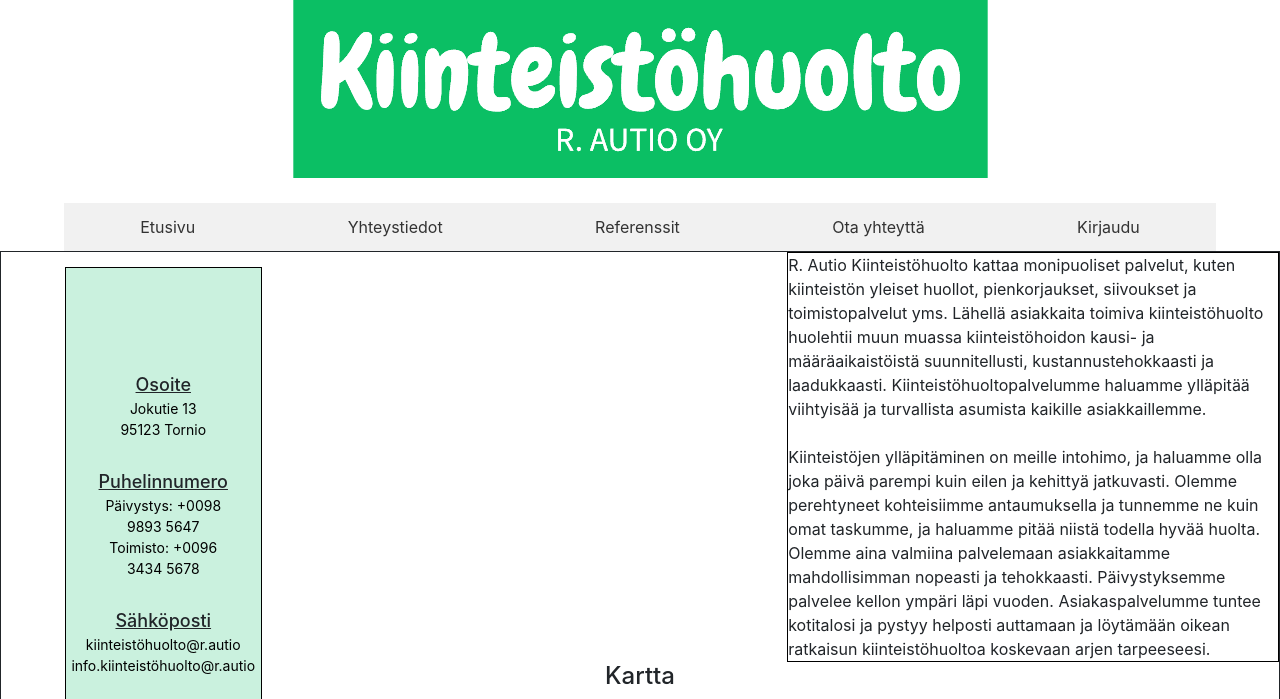
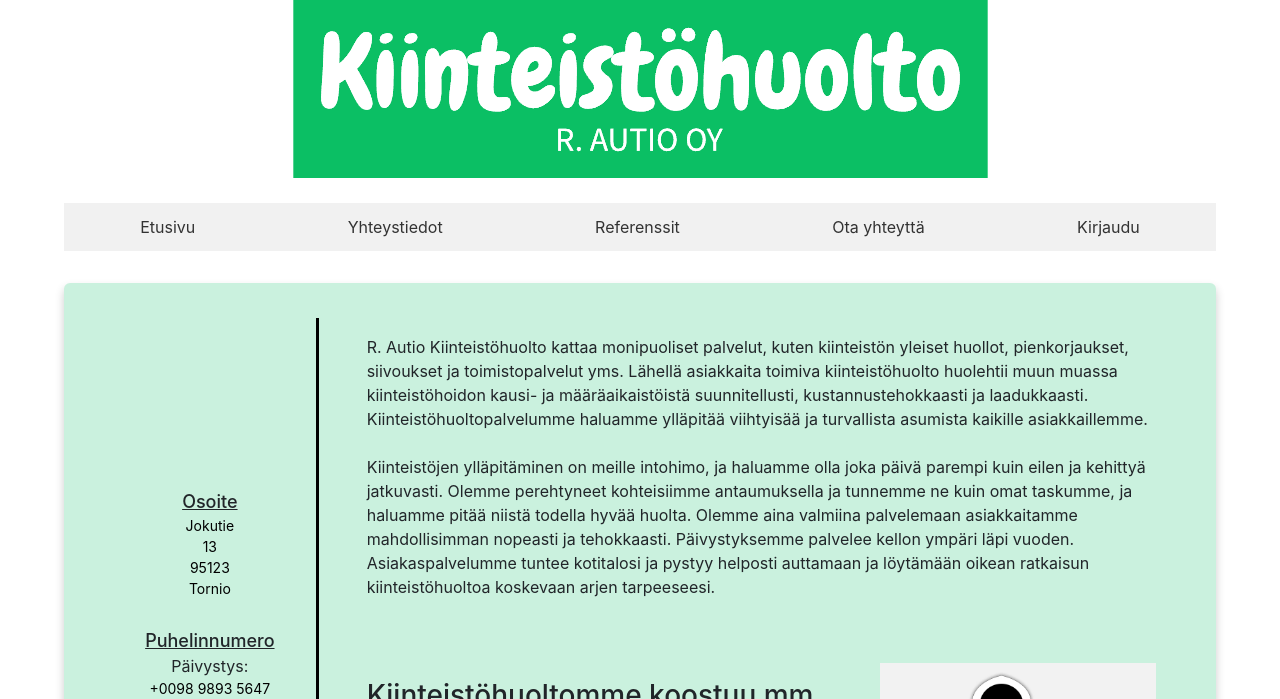
Before and after one commit to vlampsij/Ryhma-rama, a PHP site: page / in a window 1280 px wide. Shown: the top 699 px of the page. Run offline with PHP 8.4, Linux system fonts and the light colour scheme; some libraries are stand-ins or nearby versions; grey boxes are pictures that could not be loaded.

Commit message:
päivitystä

```diff
--- a/css/mycss.css
+++ b/css/mycss.css
@@ -1,7 +1,7 @@
 
 nav ul {
-    display: grid;
-    grid-template-columns: auto auto auto auto auto;
+  display: flex;
+  flex-wrap: wrap;
   list-style-type: none;
   margin: 0;
   padding: 0;
@@ -11,7 +11,8 @@ nav ul {
 }
 
 nav li {
-    display: inline-block;
+  flex: auto;
+
 }
 
 nav li a {
@@ -78,38 +79,40 @@ nav ul {
 align-items: center;
 justify-content: center;
 flex-direction: column;
+background: #0bbf6537;
+border-radius: 6px;
+padding: 20px 60px 30px 40px;
+box-shadow: 0 5px 10px rgba(0, 0, 0, 0.2);
+margin-left: 4em;
+margin-right: 4em;
 }
-.toiminnat {grid-area: oikea;}
-.puhelin {grid-area: vasen;}
-.kartta {grid-area: ala;}
 .sisalto{
+flex: auto;
 display: grid;
-  grid:
-  '. vasen oikea oikea . '
-  '. vasen oikea oikea .'
-  '. ala ala ala .';
-  border: solid 1px;
-
+grid-template-columns: auto auto auto;
+width: fit-content;
+margin-left: 4em;
+margin-right: 4em;
+margin-top: 2em;
+margin-bottom: 2em;
+background: #0bbf6537;
+border-radius: 6px;
+padding: 20px 60px 30px 40px;
+box-shadow: 0 5px 10px rgba(0, 0, 0, 0.2);
 }
 .puhelin{
-  border: solid 1px black;
-  margin-right: 30em;
-  margin-left: 4em;
+flex: auto;
+margin-right: 3em;
+margin-bottom: 4em;
 text-align: center;
-}
-.puhelin{
-  width: 25%;
-  height: 125%;
+padding: 25%;
 display: flex;
 flex-direction: column;
 align-items: center;
 justify-content: center;
 margin-top: 15px;
-  position: relative;
-  background-color: #0bbf6537;
-  padding: 10px;
+border-right: solid black;
 }
-
 .puhelin .details{
 margin: 14px;
 text-align: center;
@@ -128,6 +131,11 @@ nav ul {
 font-size: 14px;
 color: #000000;
 }
-.toiminnat{
-  border: solid 1px black;
+.toiminnat {
+  margin-top: 2em;
 }
+#tarra{
+  width: 35%;
+  height: auto;
+  float: right;
+}
--- a/index.html
+++ b/index.html
@@ -42,7 +42,27 @@
       </ul>
     </nav>
     <div class="sisalto">
+      <div class="puhelin">
+        <div class=" details">
+          <div class="otsikko"><u>Osoite</u></div>
+          <div class="text-one">Jokutie 13</div>
+          <div class="text-two">95123 Tornio</div>
+        </div>
+        <div class=" details">
+          <div class="otsikko"><u>Puhelinnumero</u></div>
+          <div class="paivystys"> Päivystys: </div>
+          <div class="text-one">+0098 9893 5647</div>
+          <div class="toimisto"> Toimisto: </div>
+          <div class="text-two">+0096 3434 5678</div>
+        </div>
+        <div class=" details">
+          <div class="otsikko"><u>Sähköposti</u></div>
+          <div class="text-one">kiinteistöhuolto@r.autio</div>
+          <div class="text-two">info.kiinteistöhuolto@r.autio</div>
+      </div>
+      </div>
       <div class="toiminnat">
+        <p class="eka">
         R. Autio Kiinteistöhuolto kattaa monipuoliset palvelut, kuten kiinteistön yleiset huollot,
         pienkorjaukset, siivoukset ja toimistopalvelut yms. Lähellä asiakkaita toimiva kiinteistöhuolto huolehtii
         muun muassa kiinteistöhoidon kausi- ja määräaikaistöistä suunnitellusti, kustannustehokkaasti ja
@@ -56,29 +76,46 @@
         asiakkaitamme mahdollisimman nopeasti ja tehokkaasti. Päivystyksemme palvelee kellon ympäri läpi vuoden.
         Asiakaspalvelumme tuntee kotitalosi ja pystyy helposti auttamaan ja löytämään oikean ratkaisun
         kiinteistöhuoltoa koskevaan arjen tarpeeseesi.
+      </p>
+        <br>
+        <br>
+        <div class="roimies">
+          <img src="img/huoltomies-tarra.webp" id="tarra">
+        </div>
+          <p class="toka">
+            <h3>Kiinteistöhuoltomme koostuu mm. seuraavista tehtävistä:</h3>
+            <br>
+            •	Kiinteistöhuollon yleiset tehtävät (mm. valvonta, toiminnan seuranta, avainpäivystys)
+            <br>
+            •	Kaukolämpölaitteet ja lämmitysjärjestelmä
+            <br>
+            •	Vesijärjestelmä ja viemärit
+            <br>
+            •	Sähköjärjestelmät
+            <br>
+            •	Kiinteistön ulkoalueiden hoito
+            <br>
+            •	Siivouspalvelu
+            <br>
+            •	Autohallit
+            <br>
+            •	Toimistopalvelut
+            <br>
+            •	Sähköinen asiointi
+            <br>
+          </p>
+
+          <p class="kolmas">
+            <a href="#">Ota yhteyttä</a>, niin katsotaan yhdessä millainen
+            kiinteistöhuoltosopimus sinulle sopisi parhaiten.
+          </p>
       </div>
+    </div>
       <div class="kartta">
         <h4 class="sijainti">Kartta</h4>
         <iframe src="https://www.google.com/maps/embed?pb=!1m18!1m12!1m3!1d16343.378586801466!2d24.146411138837813!3d65.84535435808606!2m3!1f0!2f0!3f0!3m2!1i1024!2i768!4f13.1!3m3!1m2!1s0x45d538656beb4761%3A0x942a610b9d542e48!2sTornio!5e1!3m2!1sfi!2sfi!4v1683220737634!5m2!1sfi!2sfi" width="600" height="450" style="border:0;" allowfullscreen="" loading="lazy" referrerpolicy="no-referrer-when-downgrade"></iframe>
       </div>
-      <div class="puhelin">
-        <div class=" details">
-          <div class="otsikko"><u>Osoite</u></div>
-          <div class="text-one">Jokutie 13</div>
-          <div class="text-two">95123 Tornio</div>
-        </div>
-        <div class=" details">
-          <div class="otsikko"><u>Puhelinnumero</u></div>
-          <div class="text-one"> Päivystys: +0098 9893 5647</div>
-          <div class="text-two"> Toimisto: +0096 3434 5678</div>
-        </div>
-        <div class=" details">
-          <div class="otsikko"><u>Sähköposti</u></div>
-          <div class="text-one">kiinteistöhuolto@r.autio</div>
-          <div class="text-two">info.kiinteistöhuolto@r.autio</div>
-        </div>
-      </div>
-      </div>
+
 
 
 
```
Also changed, not shown: img/huoltomies-tarra.webp (added), img/kerrostalot.jpg (deleted). Lines whose indentation alone changed are shown as unchanged.
